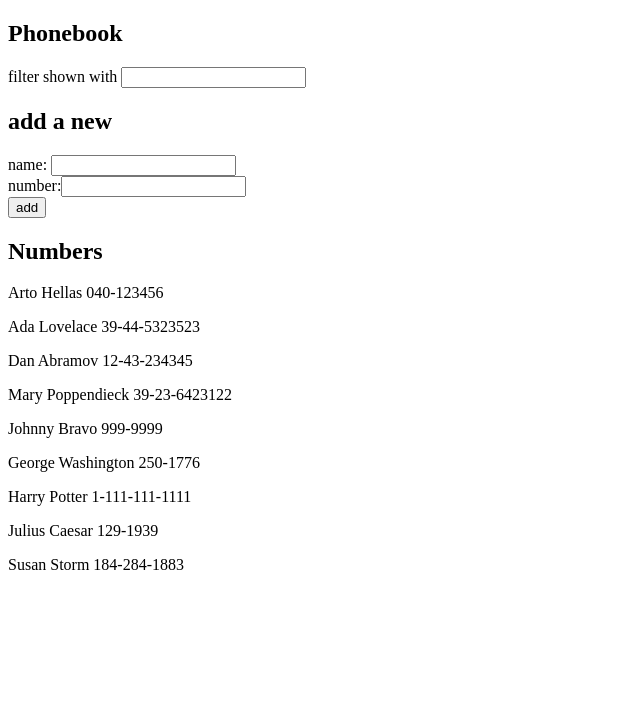
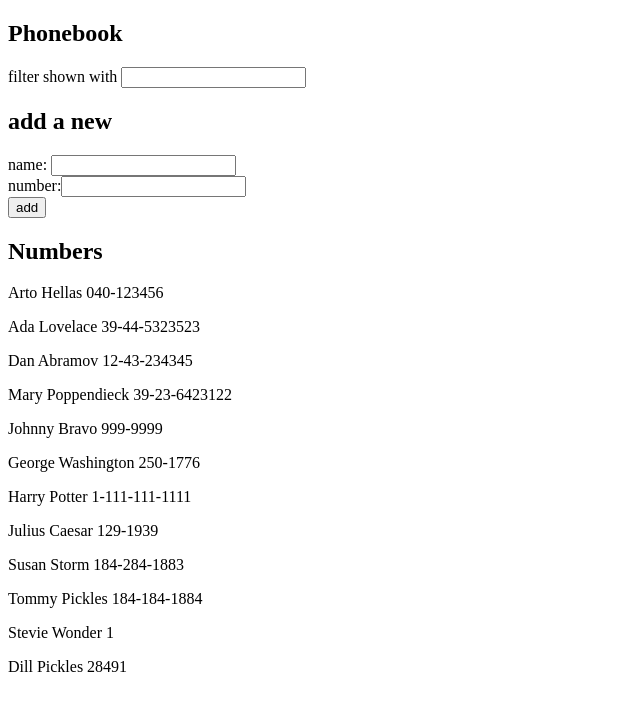
Before and after one commit to markgallant01/fullstackopen, a React (Vite) app in the folder part2/phonebook/: page / in a window 1280 px wide. Shown: the top 710 px of the page, without its empty margins (0-640 px from the left). Built offline with nearby package versions, Linux system fonts and the light colour scheme; data requests are answered from the project's data file.

Commit message:
exercise 2.13

```diff
--- a/part2/phonebook/db.json
+++ b/part2/phonebook/db.json
@@ -44,6 +44,26 @@
       "name": "Susan Storm",
       "number": "184-284-1883",
       "id": "eVnflgrkeFg"
+    },
+    {
+      "name": "Tommy Pickles",
+      "number": "184-184-1884",
+      "id": "yv-wDNDehqI"
+    },
+    {
+      "name": "",
+      "number": "",
+      "id": "g5a1jDiYJ-0"
+    },
+    {
+      "name": "Stevie Wonder",
+      "number": "1",
+      "id": "HpU4nC7F3xg"
+    },
+    {
+      "name": "Dill Pickles",
+      "number": "28491",
+      "id": "nd4y8NUXwm0"
     }
   ],
   "$schema": "./node_modules/json-server/schema.json"
--- a/part2/phonebook/src/App.jsx
+++ b/part2/phonebook/src/App.jsx
@@ -1,5 +1,5 @@
 import { useState, useEffect } from 'react'
-import axios from 'axios'
+import personService from './services/persons'
 
 const Filter = ({ filterString, filterNames }) => {
   return (
@@ -42,11 +42,7 @@ const App = () => {
   const [filterString, setFilterString] = useState('')
 
   useEffect(() => {
-    axios
-      .get('http://localhost:3001/persons')
-      .then(response => {
-        setPersons(response.data)
-      })
+    personService.getAll().then(response => setPersons(response))
   }, [])
 
   const handleNewName = (event) => {
@@ -68,11 +64,9 @@ const App = () => {
 
     const nameObj = { name: newName, number: newNumber }
 
-    axios
-      .post('http://localhost:3001/persons', nameObj)
-      .then(response => {
-        setPersons(persons.concat(response.data))
-        setNewName('')
+    personService.create(nameObj).then(returnedPerson => {
+      setPersons(persons.concat(returnedPerson))
+      setNewName('')
     })
   }
 
--- /dev/null
+++ b/part2/phonebook/src/services/persons.js
@@ -0,0 +1,13 @@
+import axios from 'axios'
+
+const baseUrl = 'http://localhost:3001/persons'
+
+// get all the names from the phonebook
+const getAll = () => axios.get(baseUrl).then(response => response.data)
+
+// create new person
+const create = newPerson => {
+  return axios.post(baseUrl, newPerson).then(response => response.data)
+}
+
+export default { getAll, create }
```
